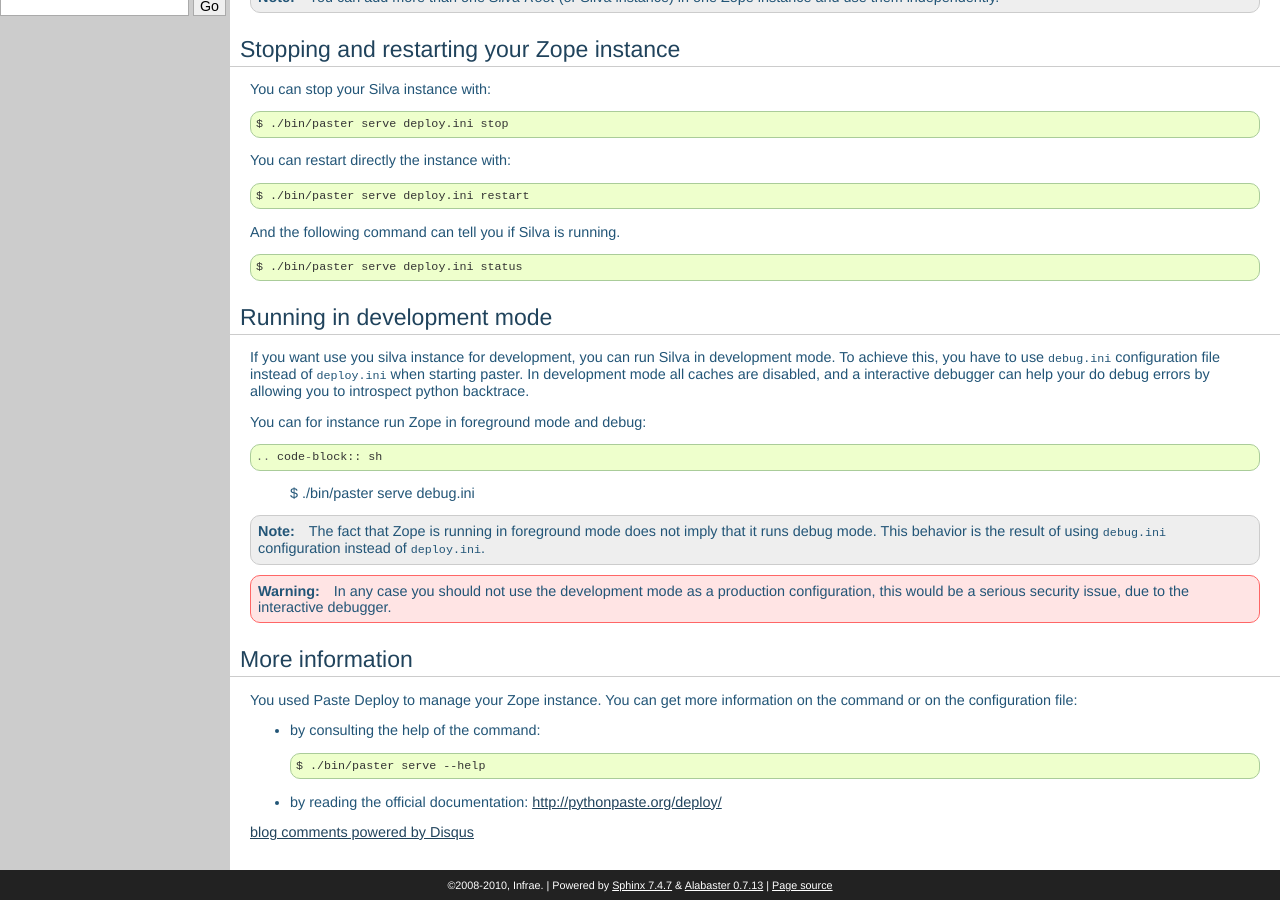
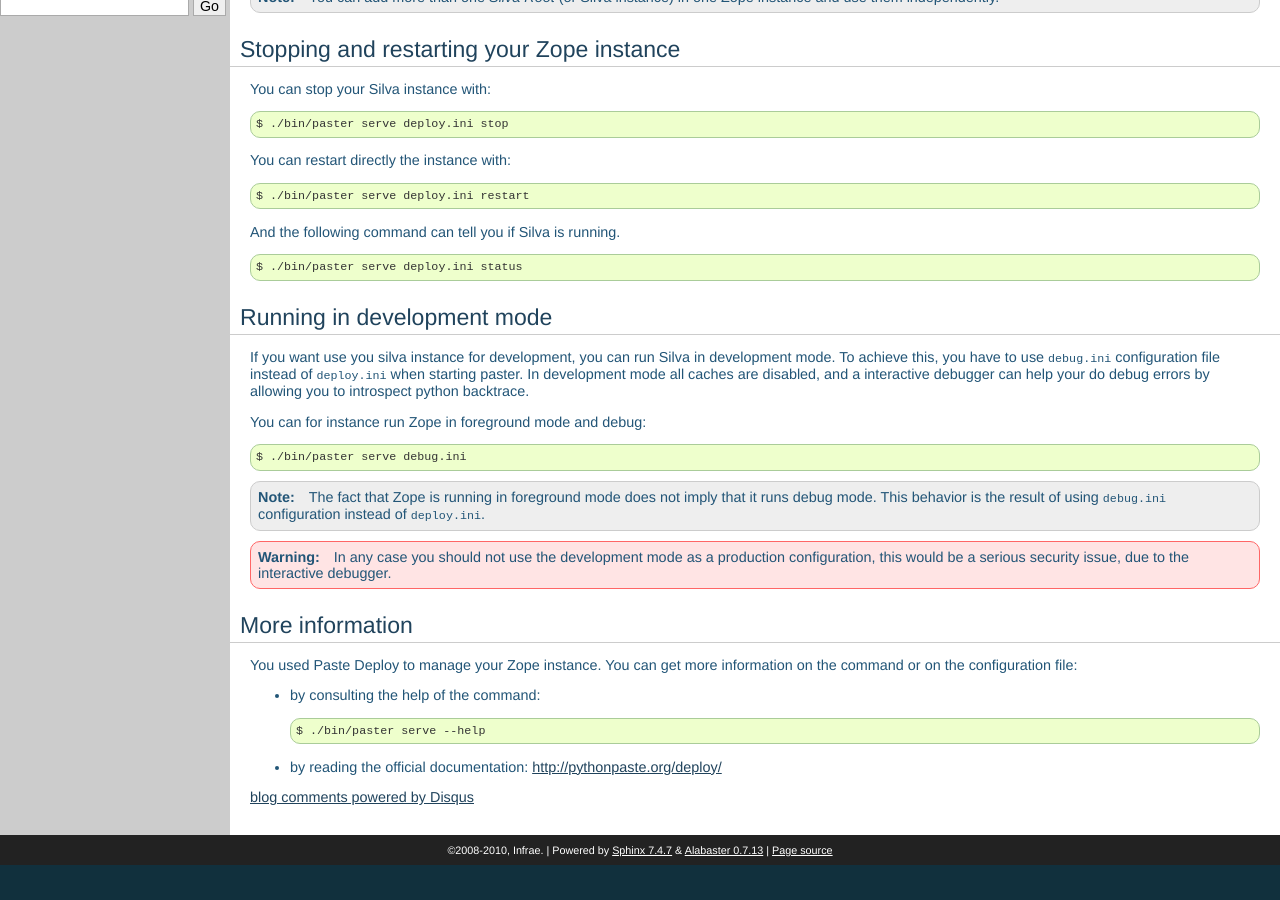
Before and after one commit to silvacms/documentation, a Sphinx documentation site: the page built from source/getting-starting-with-silva.rst, in a window 1280 px wide and 900 px high, scrolled down 665 px. Built offline with Sphinx 7.4.7, drawn with Linux system fonts in a browser that asks for light colours; pages that are not in the unit, such as notebooks, are missing from menus; comment, search, counter and statistics services are not loaded; after the commit the page ends 1530 px from its top, so only the background shows below that.

Commit message:
Fix format error.

```diff
--- a/source/getting-starting-with-silva.rst
+++ b/source/getting-starting-with-silva.rst
@@ -81,7 +81,7 @@ configuration file instead of ``deploy.ini`` when starting paster.
 In development mode all caches are disabled, and a interactive debugger
 can help your do debug errors by allowing you to introspect python backtrace.
 
-You can for instance run Zope in foreground mode and debug::
+You can for instance run Zope in foreground mode and debug:
 
 .. code-block:: sh
 
```
